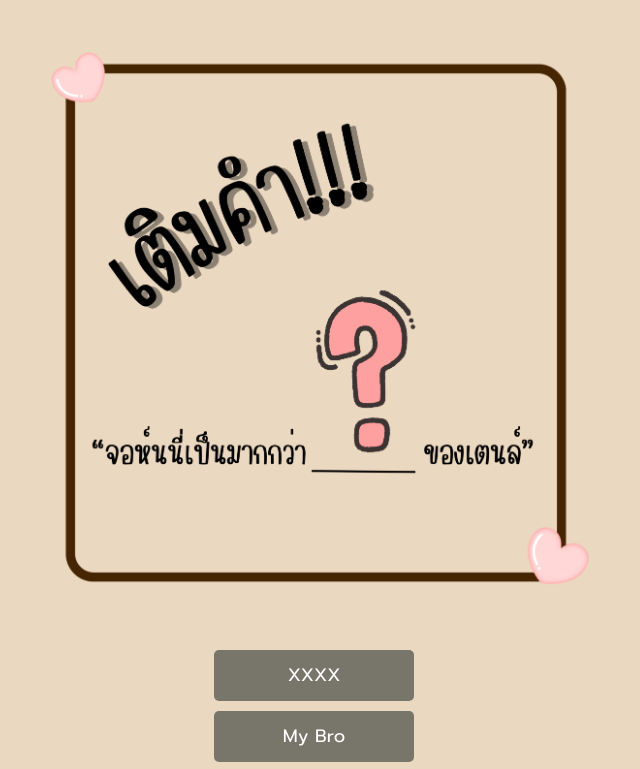
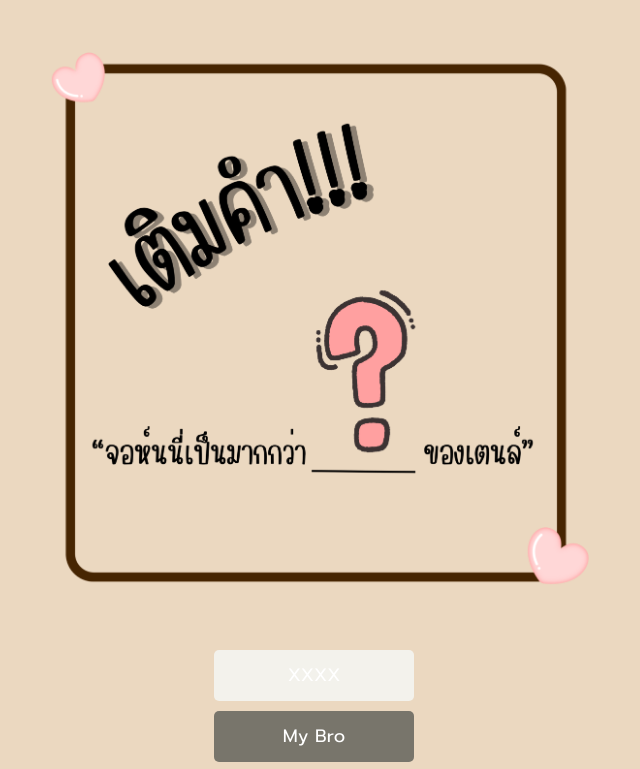
Before and after one commit to sarocha1997/johntenquiz, a plain HTML site: page index1.html in a window 1280 px wide. In both pictures the pointer is over the button "XXXX". Shown: the top 769 px of the page, without its empty margins (326-966 px from the left). Drawn offline with nearby package versions, Linux system fonts and the light colour scheme.

Commit message:
Update styles.css

```diff
--- a/styles.css
+++ b/styles.css
@@ -154,6 +154,9 @@
   transition: 0.3s;
   text-align: center;
 }
+.answer-button:hover {
+  background-color: #f3f2ec;
+}
 
 
 /* ปรับ container หลักของเกม */
```
